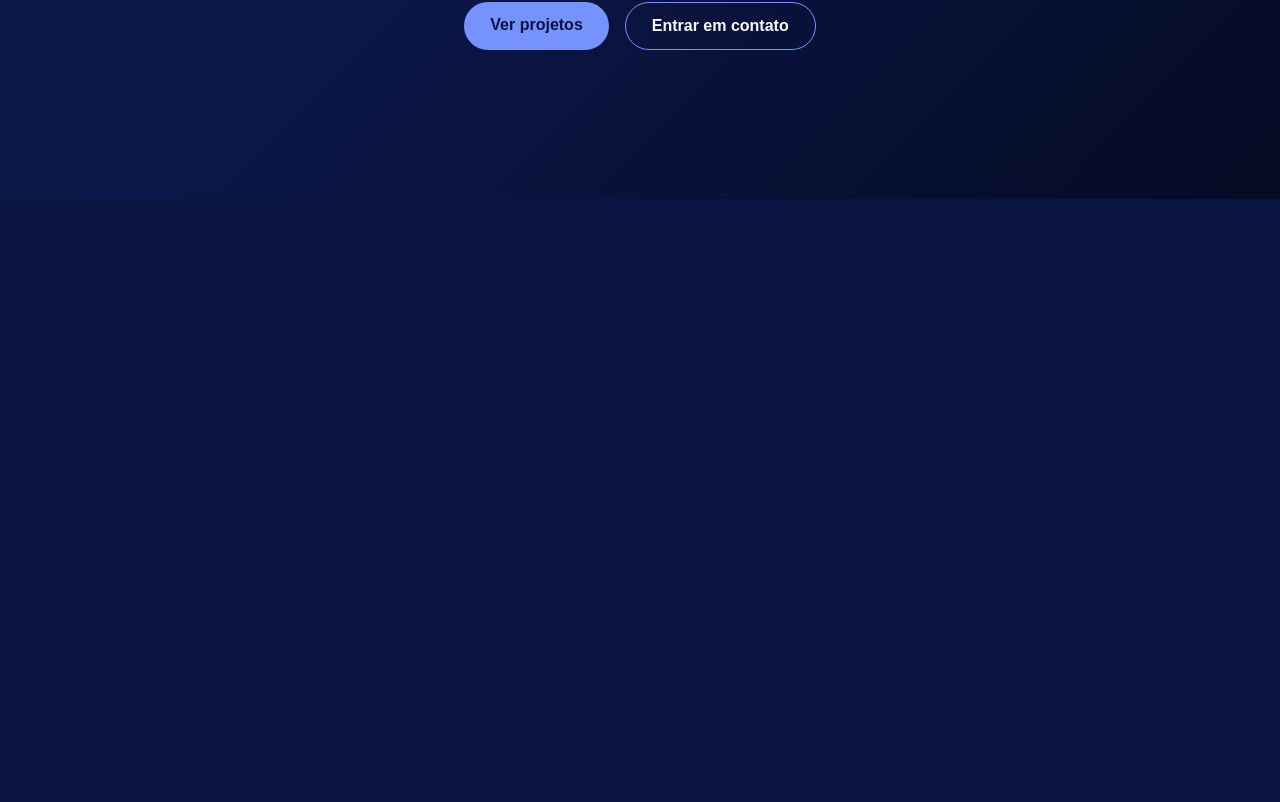
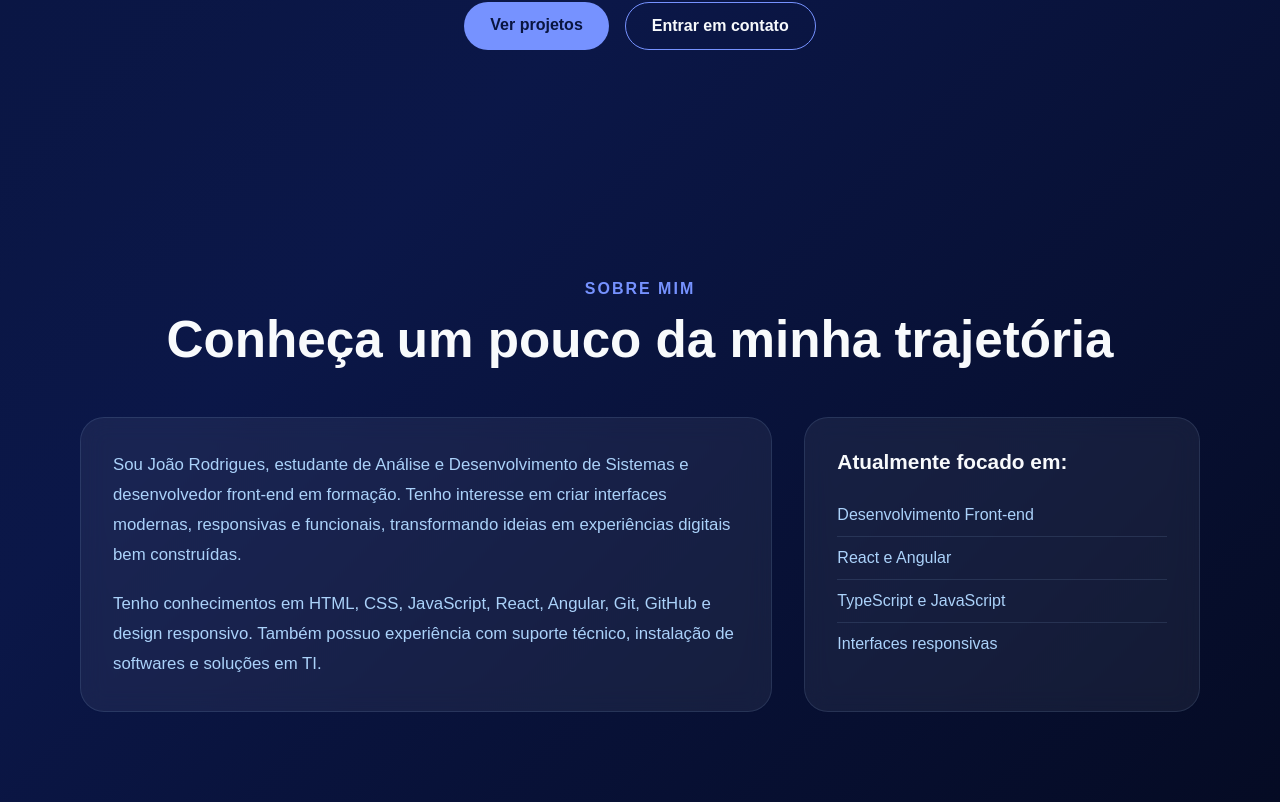
Before and after one commit to Joaovitor-bot/portfolio-joao, a React (Vite) app: page / in a window 1280 px wide. Shown: the part 601-1403 px from the top of the page. Before the commit the page ends 800 px from the top, so only its background shows below. Built offline with nearby package versions, Linux system fonts and the light colour scheme.

Commit message:
Adicionando seção sobre mim

```diff
--- a/src/App.css
+++ b/src/App.css
@@ -137,3 +137,74 @@
     padding: 80px 0 110px;
   }
 }
+
+.about {
+  width: min(1120px, 90%);
+  margin: 0 auto;
+  padding: 90px 0;
+}
+
+.section-header {
+  text-align: center;
+  margin-bottom: 48px;
+}
+
+.section-tag {
+  color: var(--cornflower-blue);
+  font-weight: 700;
+  letter-spacing: 2px;
+  text-transform: uppercase;
+  margin-bottom: 12px;
+}
+
+.section-header h2 {
+  font-size: clamp(2rem, 4vw, 3.2rem);
+  color: var(--white);
+}
+
+.about-content {
+  display: grid;
+  grid-template-columns: 1.4fr 0.8fr;
+  gap: 32px;
+  align-items: stretch;
+}
+
+.about-text,
+.about-card {
+  background: rgba(255, 255, 255, 0.06);
+  border: 1px solid rgba(171, 210, 250, 0.12);
+  border-radius: 24px;
+  padding: 32px;
+  backdrop-filter: blur(12px);
+}
+
+.about-text p {
+  color: var(--icy-blue);
+  font-size: 1.05rem;
+  line-height: 1.8;
+  margin-bottom: 18px;
+}
+
+.about-text p:last-child {
+  margin-bottom: 0;
+}
+
+.about-card h3 {
+  color: var(--white);
+  font-size: 1.3rem;
+  margin-bottom: 20px;
+}
+
+.about-card ul {
+  list-style: none;
+}
+
+.about-card li {
+  color: var(--icy-blue);
+  padding: 12px 0;
+  border-bottom: 1px solid rgba(171, 210, 250, 0.12);
+}
+
+.about-card li:last-child {
+  border-bottom: none;
+}
--- a/src/App.jsx
+++ b/src/App.jsx
@@ -40,6 +40,42 @@ function App() {
           </a>
         </div>
       </section>
+
+            <section id="sobre" className="about">
+        <div className="section-header">
+          <p className="section-tag">Sobre mim</p>
+          <h2>Conheça um pouco da minha trajetória</h2>
+        </div>
+
+        <div className="about-content">
+          <div className="about-text">
+            <p>
+              Sou João Rodrigues, estudante de Análise e Desenvolvimento de
+              Sistemas e desenvolvedor front-end em formação. Tenho interesse
+              em criar interfaces modernas, responsivas e funcionais,
+              transformando ideias em experiências digitais bem construídas.
+            </p>
+
+            <p>
+              Tenho conhecimentos em HTML, CSS, JavaScript, React, Angular,
+              Git, GitHub e design responsivo. Também possuo experiência com
+              suporte técnico, instalação de softwares e soluções em TI.
+            </p>
+          </div>
+
+          <div className="about-card">
+            <h3>Atualmente focado em:</h3>
+
+            <ul>
+              <li>Desenvolvimento Front-end</li>
+              <li>React e Angular</li>
+              <li>TypeScript e JavaScript</li>
+              <li>Interfaces responsivas</li>
+            </ul>
+          </div>
+        </div>
+      </section>
+
     </main>
   );
 }
```
